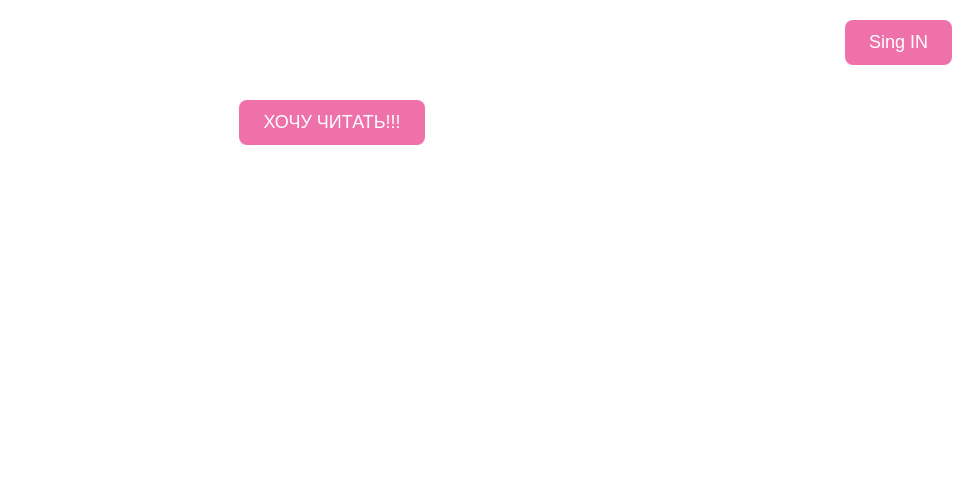
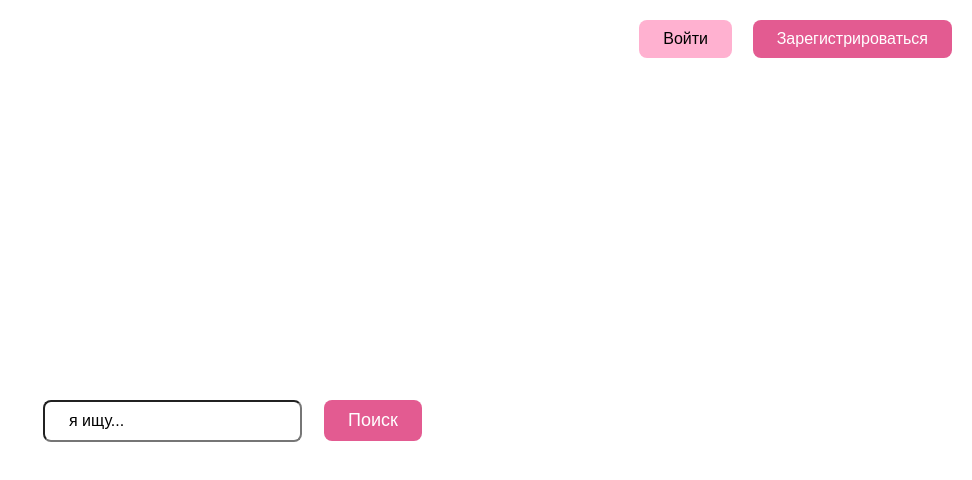
Before and after one commit to Digital-Biblioteka/library_frontend, a React (Create React App) app in the folder Frontend/: page / in a window 1280 px wide. Shown: the top 480 px of the page, without its empty margins (308-1280 px from the left). Built offline with nearby package versions, Linux system fonts and the light colour scheme.

Commit message:
bla bla bla

```diff
--- a/Frontend/src/App.css
+++ b/Frontend/src/App.css
@@ -3,32 +3,61 @@
   margin-top: 100px;
 }
 
-.open-book-btn {
-  padding: 12px 24px;
-  background-color: #ee71aa;
+.search-btn {
+  padding: 10px 24px;
+  background-color: #E35B91;
   color: white;
   font-size: 18px;
   border: none;
   border-radius: 8px;
   cursor: pointer;
+  position: absolute;
+  top: 400px;
+  right: 550px;
 }
 
-.open-book-btn:hover {
-  background-color: #b74985;
+.search-btn:hover {
+  background-color: #ee71aa;
 }
 
-.sing-up-btn {
-  padding: 12px 24px;
-  background-color: #ee71aa;
+.search-field {
+  text-align: left;
+  padding: 10px 24px;
+  font-size: 16px;
+  position: absolute;
+  top: 400px;
+  right: 670px;
+  border-radius: 8px;
+}
+
+.sign-up-btn {
+  padding: 10px 24px;
+  background-color: #E35B91;
   color: white;
-  font-size: 18px;
-  border: none;
+  font-size: 16px;
+  border: thin black;
   border-radius: 8px;
   position: absolute;
   top: 20px;
   right: 20px;
 }
 
-.sing-up-btn:hover {
-  background-color: #b74985;
+.sign-up-btn:hover {
+  background-color: #ee71aa;
 }
+
+.sign-in-btn {
+  padding: 10px 24px;
+  background-color: #FFB1D0;
+  color: black;
+  font-size: 16px;
+  border: none;
+  border-radius: 8px;
+  position: absolute;
+  top: 20px;
+  right: 240px;
+}
+
+.sign-in-btn:hover {
+  background-color: #E35B91;
+}
--- a/Frontend/src/App.js
+++ b/Frontend/src/App.js
@@ -2,22 +2,33 @@ import { BrowserRouter as Router, Routes, Route, useNavigate } from "react-route
 import "./App.css";
 import Reader from "./Reader";
 import SignIn from "./Sign In";
+
 
 function HomePage() {
     const navigate = useNavigate();
 
     return (
         <div className="App">
+            <div className="header">
+                <button className="sign-in-btn"
+                        onClick={() => navigate("/sign-in")}>
+                    Войти
+                </button>
+
+                <button className="sign-up-btn"
+                        onClick={() => navigate("/sign-up")}>
+                    Зарегистрироваться
+                </button>
+            </div>
+
+            <input className="search-field"
+                   defaultValue="я ищу..."
+            />
             <button
-                className="open-book-btn"
+                className="search-btn"
                 onClick={() => navigate("/reader")}
             >
-                ХОЧУ ЧИТАТЬ!!!
-            </button>
-
-            <button className="sing-up-btn"
-                    onClick={() => navigate("/sign-in")}>
-                Sing IN
+                Поиск
             </button>
         </div>
     );
```
